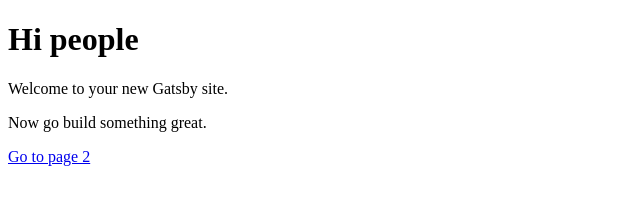
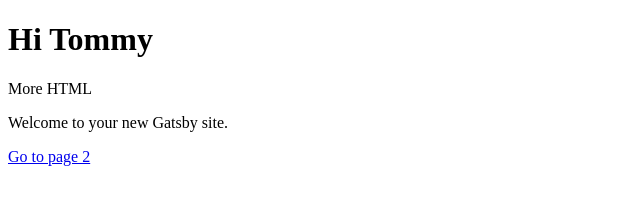
Before and after one commit to marcelfahle/tommy, a Gatsby site: page / in a window 1280 px wide. Shown: the whole page, without its empty margins (0-640 px from the left). Built offline with nearby package versions, Linux system fonts and the light colour scheme; Gatsby itself is replaced by a stand-in of ours.

Commit message:
I changesd stuff

```diff
--- a/src/pages/index.js
+++ b/src/pages/index.js
@@ -3,9 +3,9 @@ import Link from 'gatsby-link'
 
 const IndexPage = () => (
   <div>
-    <h1>Hi people</h1>
+    <h1>Hi Tommy</h1>
+    <p>More HTML</p>
     <p>Welcome to your new Gatsby site.</p>
-    <p>Now go build something great.</p>
     <Link to="/page-2/">Go to page 2</Link>
   </div>
 )
```
